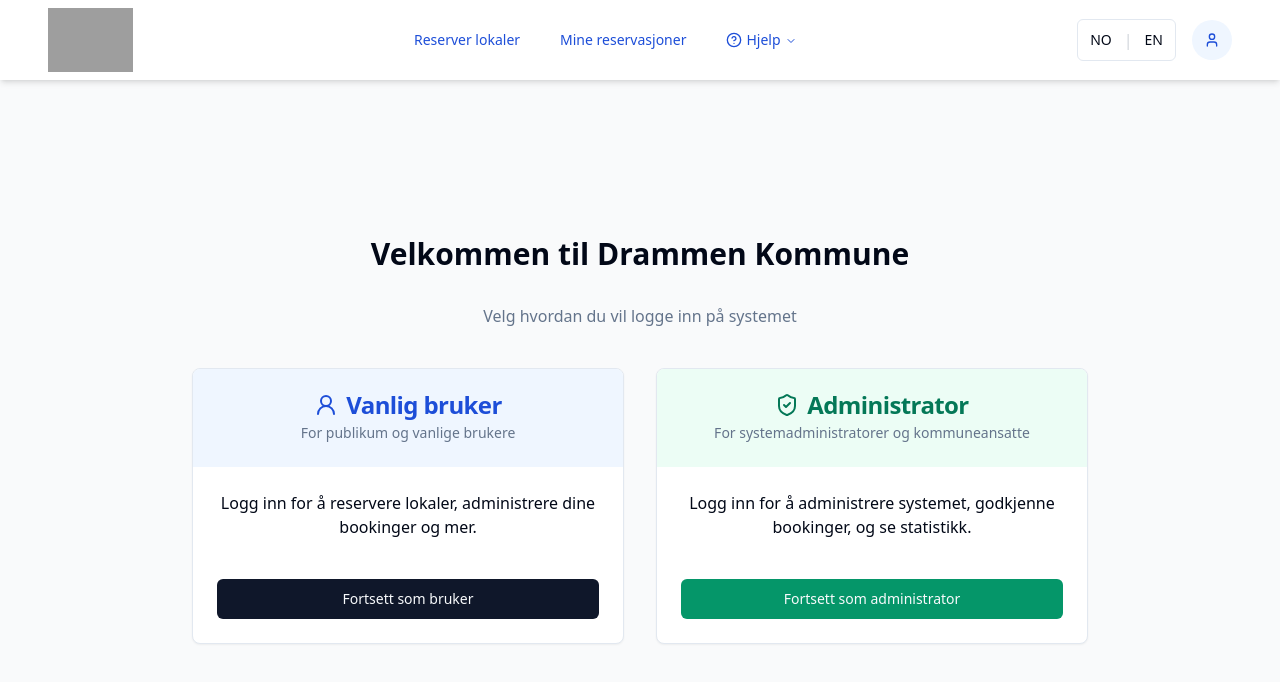
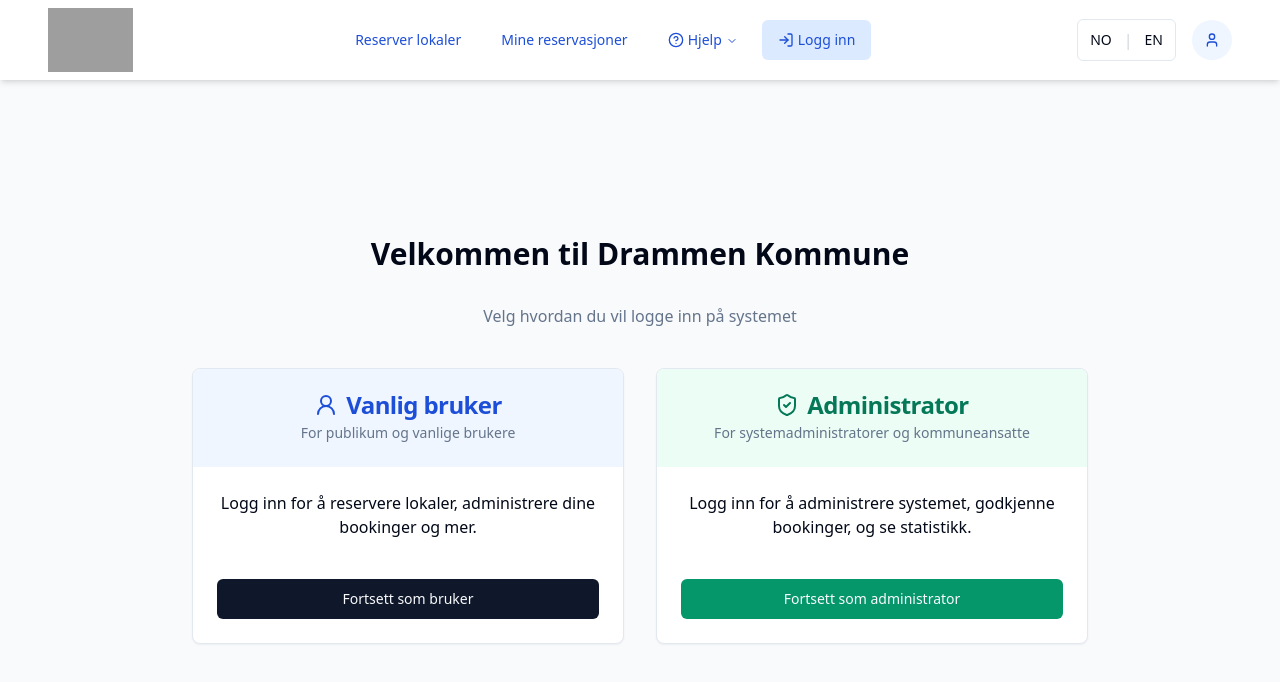
Before and after one commit to xalatechnologies/drammen-booking-portal, a React (Vite) app: page /login in a window 1280 px wide. Shown: the top 682 px of the page. Built offline with nearby package versions, Linux system fonts and the light colour scheme; grey boxes are pictures that could not be loaded.

Commit message:
Add login navigation link
Adds a "Login" navigation link to the global header.

```diff
--- a/src/components/GlobalHeader.tsx
+++ b/src/components/GlobalHeader.tsx
@@ -18,7 +18,7 @@ import {
   DropdownMenuTrigger,
 } from "@/components/ui/dropdown-menu";
 import { cn } from "@/lib/utils";
-import { ChevronDown, Menu, User, HelpCircle, Book, MessageCircle } from "lucide-react";
+import { ChevronDown, Menu, User, HelpCircle, Book, MessageCircle, LogIn } from "lucide-react";
 
 const GlobalHeader = () => {
   const navigate = useNavigate();
@@ -141,6 +141,23 @@ const GlobalHeader = () => {
                 </ul>
               </NavigationMenuContent>
             </NavigationMenuItem>
+
+            {/* New Login Navigation Item */}
+            <NavigationMenuItem>
+              <NavigationMenuLink
+                className={cn(
+                  navigationMenuTriggerStyle(),
+                  "text-blue-700 font-medium transition-all duration-200 hover:bg-blue-50",
+                  isActive("/login") && "bg-blue-100"
+                )}
+                onClick={() => navigate("/login")}
+              >
+                <div className="flex items-center gap-1">
+                  <LogIn className="w-4 h-4" />
+                  <span>Logg inn</span>
+                </div>
+              </NavigationMenuLink>
+            </NavigationMenuItem>
           </NavigationMenuList>
         </NavigationMenu>
 
@@ -174,6 +191,23 @@ const GlobalHeader = () => {
               >
                 Mine reservasjoner
               </Button>
+
+              {/* Add Login button to mobile menu */}
+              <Button
+                variant="ghost"
+                className={cn(
+                  "w-full justify-start text-lg font-medium py-3",
+                  isActive("/login") && "bg-blue-100 text-blue-700"
+                )}
+                onClick={() => {
+                  navigate("/login");
+                  setMobileMenuOpen(false);
+                }}
+              >
+                <LogIn className="mr-2 h-5 w-5" />
+                Logg inn
+              </Button>
+
               <div className="border-t my-2"></div>
               <div className="text-lg font-medium px-3 py-2">Hjelp</div>
               <Button
```
